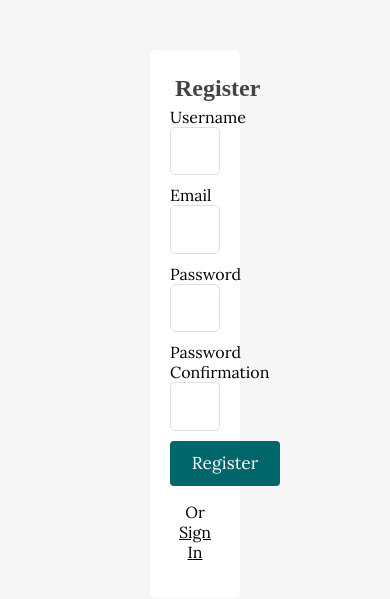
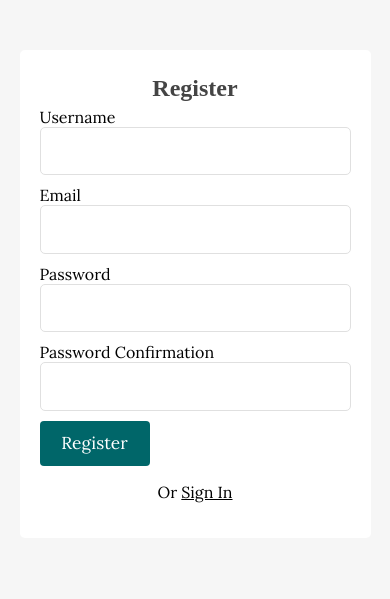
Before and after one commit to Sherlock2505/Deeblogs, a PHP site: page /Blog/register.php in a window 390 px wide. Shown: the part 66-665 px from the top of the page. Run offline with PHP 8.4, Linux system fonts and the light colour scheme; data that the repository does not hold is empty; some libraries are stand-ins or nearby versions; some web fonts are replaced.

Commit message:
Corrected Media queries and Launched

```diff
--- a/assets/css/style.css
+++ b/assets/css/style.css
@@ -492,7 +492,7 @@ header .menu-toggle{
     }
 
     .auth-content{
-        width: 50px;
+        width: 50%;
     }
 
     .content .main-content .post{
@@ -543,7 +543,7 @@ header .menu-toggle{
     }
 
     .auth-content{
-        width: 60px;
+        width: 60%;
     }
 
     header ul {
@@ -598,7 +598,7 @@ header .menu-toggle{
     }
 
     .auth-content{
-        width: 90px;
+        width: 90%;
     }
 
     .content .main-content.single{
```
